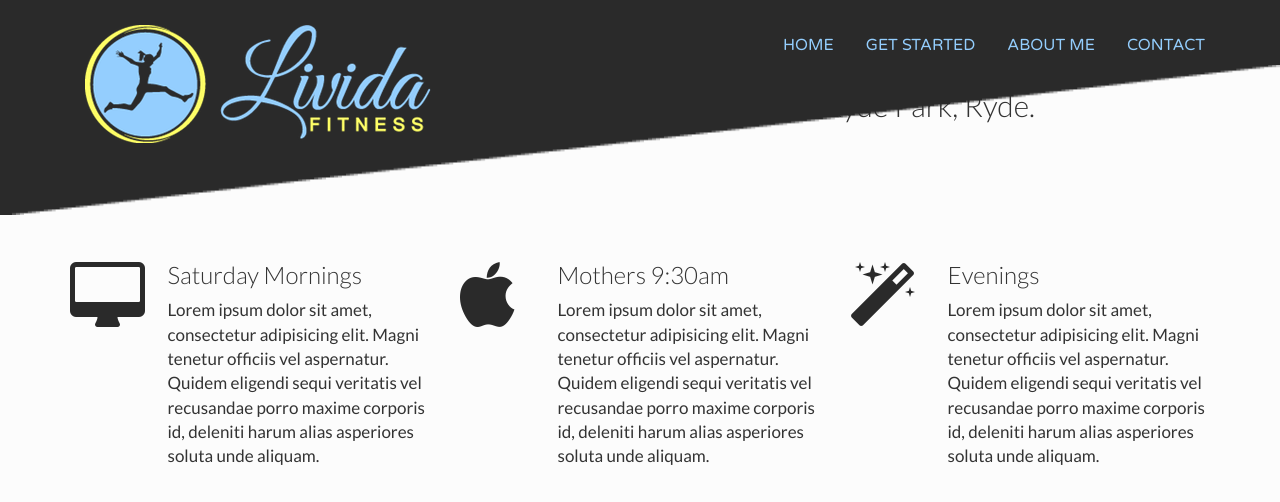
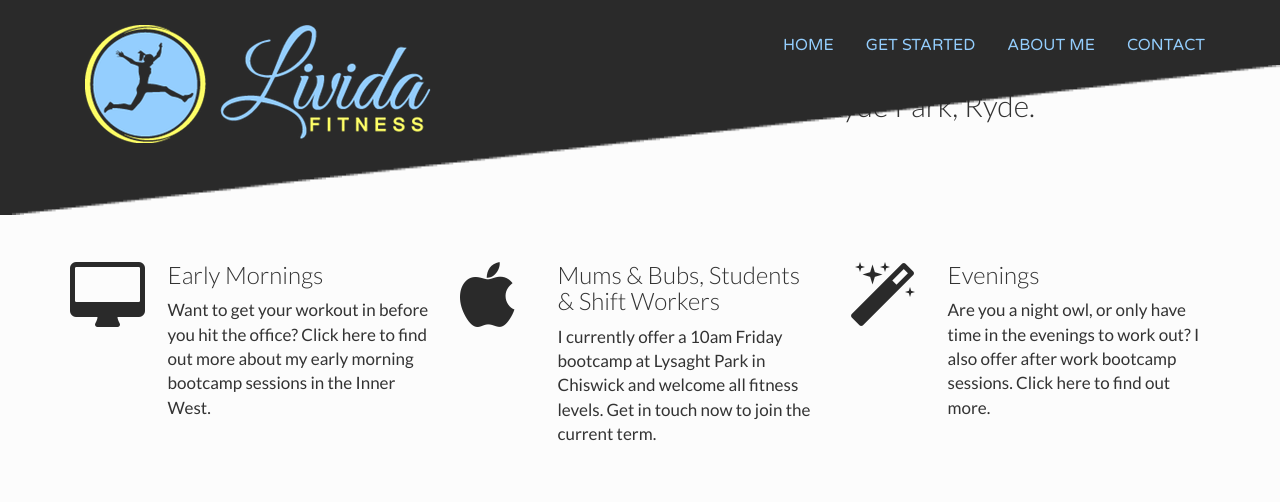
Before and after one commit to lividafitness/lividafitness.github.io, a Jekyll site: the page built from index.html, in a window 1280 px wide and 900 px high, scrolled down 3827 px, cut to the strip 0-502 px from the top of the window. Built offline with Jekyll 4.4.1, drawn with Linux system fonts in a browser that asks for light colours; nearby versions of some CDN libraries; library files that are not in the unit come from our copies.

Commit message:
update individual services

```diff
--- a/_config.yml
+++ b/_config.yml
@@ -58,15 +58,15 @@ blockquote:
 # -------------------------
 
 services:
- - title: "Saturday Mornings"
+ - title: "Early Mornings"
    icon: "desktop"
-   description: "Lorem ipsum dolor sit amet, consectetur adipisicing elit. Magni tenetur officiis vel aspernatur. Quidem eligendi sequi veritatis vel recusandae porro maxime corporis id, deleniti harum alias asperiores soluta unde aliquam."
- - title: "Mothers 9:30am"
+   description: "Want to get your workout in before you hit the office?  Click here to find out more about my early morning bootcamp sessions in the Inner West."
+ - title: "Mums & Bubs, Students & Shift Workers"
    icon: "apple"
-   description: "Lorem ipsum dolor sit amet, consectetur adipisicing elit. Magni tenetur officiis vel aspernatur. Quidem eligendi sequi veritatis vel recusandae porro maxime corporis id, deleniti harum alias asperiores soluta unde aliquam."
+   description: "I currently offer a 10am Friday bootcamp at Lysaght Park in Chiswick and welcome all fitness levels.  Get in touch now to join the current term."
  - title: "Evenings"
    icon: "magic"
-   description: "Lorem ipsum dolor sit amet, consectetur adipisicing elit. Magni tenetur officiis vel aspernatur. Quidem eligendi sequi veritatis vel recusandae porro maxime corporis id, deleniti harum alias asperiores soluta unde aliquam."
+   description: "Are you a night owl, or only have time in the evenings to work out?  I also offer after work bootcamp sessions.  Click here to find out more."
 
 # Work Mosaic
 # -------------------------
```
